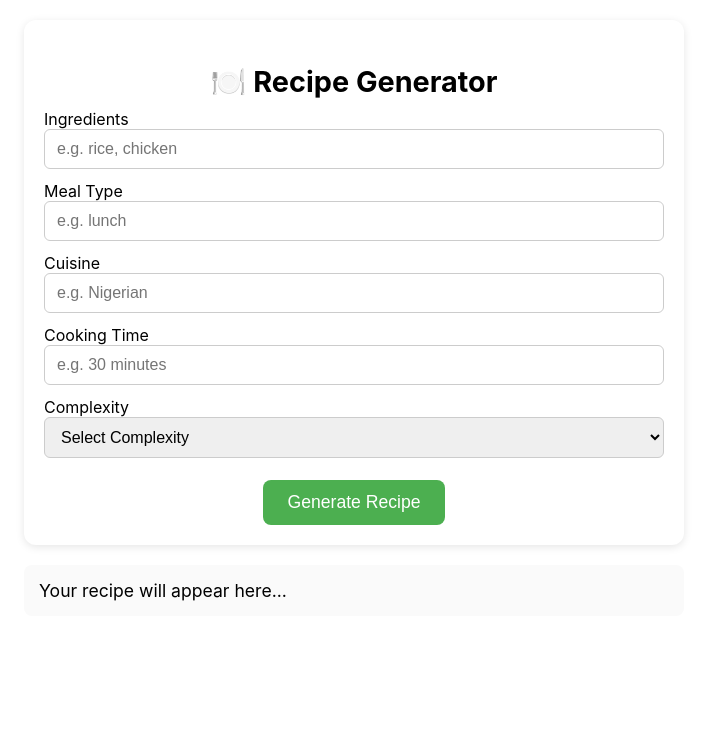
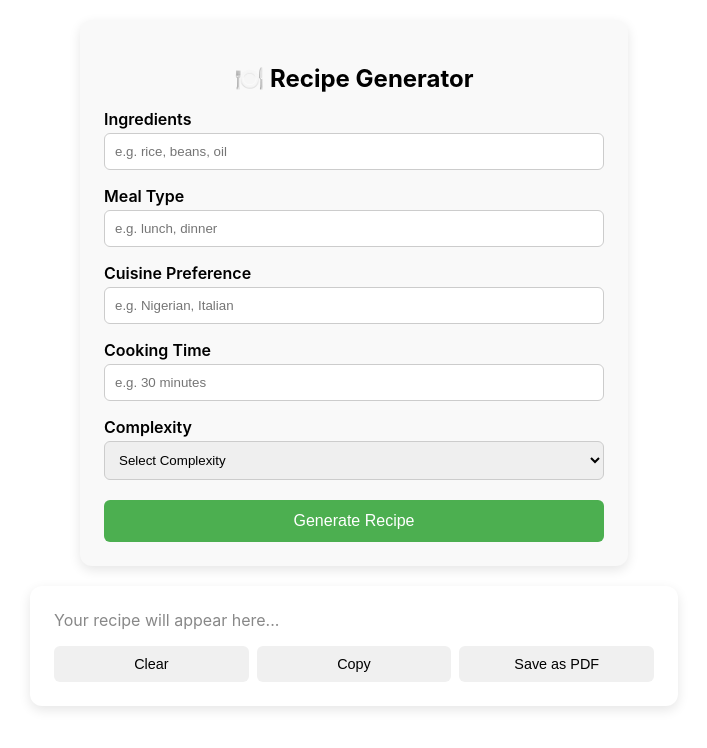
Before and after one commit to Enenche23/Recipe_Gen, a React (Create React App) app in the folder client/: page / in a window 1280 px wide. Shown: the top 748 px of the page, without its empty margins (286-993 px from the left). Built offline with nearby package versions, Linux system fonts and the light colour scheme.

Commit message:
updated for form elements

```diff
--- a/client/src/App.css
+++ b/client/src/App.css
@@ -1,100 +1,128 @@
-/* Apply box-sizing globally */
-*,
-*::before,
-*::after {
-  box-sizing: border-box;
-}
-
+/* Center everything nicely */
 .app-container {
-  max-width: 700px;
-  margin: 0 auto;
+  display: flex;
+  flex-direction: column;
+  align-items: center;
   padding: 20px;
 }
 
+/* Recipe card form container */
 .recipe-card {
-  background: #fff;
+  max-width: 500px;
+  width: 100%;
+  background: #f9f9f9;
+  padding: 24px;
   border-radius: 12px;
-  box-shadow: 0 2px 8px rgba(0,0,0,0.1);
-  padding: 20px;
-  width: 100%;
+  box-shadow: 0 4px 12px rgba(0,0,0,0.1);
+  margin-bottom: 20px;
 }
 
 .recipe-title {
   text-align: center;
-  font-size: 1.8em;
-  margin-bottom: 10px;
+  margin-bottom: 16px;
+  font-size: 1.5em;
+}
+
+/* Labels and inputs styling */
+label {
+  display: block;
+  margin: 8px 0 4px;
+  font-weight: 600;
 }
 
 .input-field {
   width: 100%;
-  padding: 10px 12px;
-  margin-bottom: 12px;
+  padding: 10px;
+  margin-bottom: 8px;
   border: 1px solid #ccc;
   border-radius: 6px;
-  font-size: 1em;
+  box-sizing: border-box;
 }
 
-.generate-container {
-  text-align: center;
-  margin-top: 10px;
-}
-
+/* Generate Recipe button */
 .generate-btn {
+  width: 100%;
   background-color: #4CAF50;
   color: white;
-  padding: 12px 24px;
+  padding: 12px;
   border: none;
-  border-radius: 8px;
+  border-radius: 6px;
+  font-size: 1em;
   cursor: pointer;
-  font-size: 1.1em;
-  transition: background-color 0.2s;
+  margin-top: 12px;
+  transition: background-color 0.3s ease;
 }
 
 .generate-btn:hover {
   background-color: #45a049;
 }
 
+/* Recipe output styling */
 .recipe-output {
-  white-space: pre-wrap;
-  margin-top: 20px;
-  font-size: 1.1em;
-  background: #fafafa;
-  border-radius: 8px;
-  padding: 15px;
+  max-width: 600px;
+  width: 100%;
+  background: #fff;
+  padding: 24px;
+  border-radius: 12px;
+  box-shadow: 0 4px 12px rgba(0,0,0,0.1);
+  word-wrap: break-word;
 }
 
+.placeholder-text {
+  color: #888;
+  text-align: center;
+}
+
+/* Bold text inside generated recipe */
 .bold-text {
   font-weight: bold;
-  font-size: 1.2em;
+  font-size: 1.1em;
   color: #2c3e50;
 }
 
+/* Action buttons container */
 .recipe-actions {
   display: flex;
   justify-content: center;
   margin-top: 16px;
+  gap: 8px;
   flex-wrap: wrap;
 }
 
+/* Individual action buttons */
 .action-btn {
-  margin: 6px;
-  background-color: #007BFF;
-  color: white;
-  padding: 10px 16px;
+  flex: 1 1 100px;
+  background-color: #f0f0f0;
   border: none;
+  padding: 10px 12px;
   border-radius: 6px;
   cursor: pointer;
-  font-size: 1em;
-  transition: background-color 0.2s;
+  transition: background-color 0.2s ease;
+  font-size: 0.9em;
 }
 
 .action-btn:hover {
-  background-color: #0056b3;
+  background-color: #ddd;
 }
 
+.action-btn:disabled {
+  opacity: 0.6;
+  cursor: not-allowed;
+}
+
+/* Make responsive */
 @media (max-width: 600px) {
-  .generate-btn, .action-btn {
-    width: 100%;
-    margin: 6px 0;
+  .recipe-card, .recipe-output {
+    padding: 16px;
+  }
+
+  .generate-btn {
+    font-size: 0.95em;
+    padding: 10px;
+  }
+
+  .action-btn {
+    flex: 1 1 80px;
+    padding: 8px 10px;
   }
 }
--- a/client/src/App.js
+++ b/client/src/App.js
@@ -1,6 +1,5 @@
 import './App.css';
-import React, { useRef, useState, useCallback, useEffect } from 'react';
-import html2pdf from 'html2pdf.js';
+import React, { useEffect, useRef, useState, useCallback } from 'react';
 
 const RecipeCard = ({ onSubmit }) => {
   const [ingredients, setIngredients] = useState('');
@@ -10,43 +9,66 @@ const RecipeCard = ({ onSubmit }) => {
   const [complexity, setComplexity] = useState('');
 
   const handleSubmit = () => {
-    const recipeData = {
-      ingredients: ingredients.trim(),
-      mealType,
-      cuisine,
-      cookingTime,
-      complexity,
-    };
-    console.log('Submitting:', recipeData);
-    onSubmit(recipeData);
+    const data = { ingredients, mealType, cuisine, cookingTime, complexity };
+    console.log('Submitting:', data);
+    onSubmit(data);
   };
 
   return (
-    <div className="recipe-card">
-      <h2 className="recipe-title">🍽️ Recipe Generator</h2>
+    <div className='recipe-card'>
+      <h2 className='recipe-title'>🍽️ Recipe Generator</h2>
+
       <label>Ingredients</label>
-      <input type="text" value={ingredients} onChange={(e) => setIngredients(e.target.value)} placeholder="e.g. rice, chicken" className="input-field" />
+      <input
+        className='input-field'
+        type='text'
+        placeholder='e.g. rice, beans, oil'
+        value={ingredients}
+        onChange={(e) => setIngredients(e.target.value)}
+      />
 
       <label>Meal Type</label>
-      <input type="text" value={mealType} onChange={(e) => setMealType(e.target.value)} placeholder="e.g. lunch" className="input-field" />
+      <input
+        className='input-field'
+        type='text'
+        placeholder='e.g. lunch, dinner'
+        value={mealType}
+        onChange={(e) => setMealType(e.target.value)}
+      />
 
-      <label>Cuisine</label>
-      <input type="text" value={cuisine} onChange={(e) => setCuisine(e.target.value)} placeholder="e.g. Nigerian" className="input-field" />
+      <label>Cuisine Preference</label>
+      <input
+        className='input-field'
+        type='text'
+        placeholder='e.g. Nigerian, Italian'
+        value={cuisine}
+        onChange={(e) => setCuisine(e.target.value)}
+      />
 
       <label>Cooking Time</label>
-      <input type="text" value={cookingTime} onChange={(e) => setCookingTime(e.target.value)} placeholder="e.g. 30 minutes" className="input-field" />
+      <input
+        className='input-field'
+        type='text'
+        placeholder='e.g. 30 minutes'
+        value={cookingTime}
+        onChange={(e) => setCookingTime(e.target.value)}
+      />
 
       <label>Complexity</label>
-      <select value={complexity} onChange={(e) => setComplexity(e.target.value)} className="input-field">
-        <option value="">Select Complexity</option>
-        <option value="Beginner">Beginner</option>
-        <option value="Intermediate">Intermediate</option>
-        <option value="Advanced">Advanced</option>
+      <select
+        className='input-field'
+        value={complexity}
+        onChange={(e) => setComplexity(e.target.value)}
+      >
+        <option value=''>Select Complexity</option>
+        <option value='Beginner'>Beginner</option>
+        <option value='Intermediate'>Intermediate</option>
+        <option value='Advanced'>Advanced</option>
       </select>
 
-      <div className="generate-container">
-        <button onClick={handleSubmit} className="generate-btn">Generate Recipe</button>
-      </div>
+      <button className='generate-btn' onClick={handleSubmit}>
+        Generate Recipe
+      </button>
     </div>
   );
 };
@@ -55,7 +77,6 @@ function App() {
   const [recipeData, setRecipeData] = useState(null);
   const [recipeText, setRecipeText] = useState('');
   const eventSourceRef = useRef(null);
-  const recipeRef = useRef(null);
 
   const closeEventStream = () => {
     if (eventSourceRef.current) {
@@ -66,6 +87,7 @@ function App() {
 
   const initializeEventStream = useCallback(() => {
     if (!recipeData) return;
+
     const queryParams = new URLSearchParams(recipeData).toString();
     const url = `https://recipe-backend-47av.onrender.com/recipeStream?${queryParams}`;
     console.log('Connecting to:', url);
@@ -74,10 +96,13 @@ function App() {
 
     eventSourceRef.current.onmessage = (event) => {
       const data = JSON.parse(event.data);
+
       if (data.action === 'close') {
         closeEventStream();
       } else if (data.action === 'chunk') {
-        setRecipeText((prev) => prev + data.chunk);
+        // Apply bold effect: detect words wrapped with **...** and replace with <strong>
+        const htmlChunk = data.chunk.replace(/\*\*(.*?)\*\*/g, '<span class="bold-text">$1</span>');
+        setRecipeText((prev) => prev + htmlChunk);
       }
     };
 
@@ -95,41 +120,35 @@ function App() {
     }
   }, [recipeData, initializeEventStream]);
 
-  const handleClear = () => setRecipeText('');
+  const onSubmit = (data) => setRecipeData(data);
 
-  const handleCopy = () => {
-    navigator.clipboard.writeText(recipeText);
-    alert('Recipe copied to clipboard!');
+  const clearRecipe = () => setRecipeText('');
+
+  const copyRecipe = () => {
+    const tempDiv = document.createElement('div');
+    tempDiv.innerHTML = recipeText;
+    const textContent = tempDiv.innerText;
+    navigator.clipboard.writeText(textContent);
   };
 
-  const handleSaveAsPDF = () => {
-    if (recipeRef.current) {
-      html2pdf().from(recipeRef.current).save('recipe.pdf');
-    }
+  const saveAsPDF = () => {
+    const printWindow = window.open('', '', 'width=800,height=600');
+    printWindow.document.write(`<html><head><title>Recipe</title></head><body>${recipeText}</body></html>`);
+    printWindow.document.close();
+    printWindow.print();
   };
 
-  const onSubmit = (data) => setRecipeData(data);
-
   return (
-    <div className="app-container">
+    <div className='app-container'>
       <RecipeCard onSubmit={onSubmit} />
-      <div className="recipe-output" ref={recipeRef}>
-        {recipeText
-          ? recipeText.split(/(\*\*.+?\*\*)/g).map((part, i) =>
-              part.startsWith('**') && part.endsWith('**')
-                ? <span key={i} className="bold-text">{part.slice(2, -2)}</span>
-                : <span key={i}>{part}</span>
-            )
-          : <span className="placeholder-text">Your recipe will appear here...</span>}
+      <div className='recipe-output'>
+        <div dangerouslySetInnerHTML={{ __html: recipeText || "<span class='placeholder-text'>Your recipe will appear here...</span>" }} />
+        <div className='recipe-actions'>
+          <button className='action-btn' onClick={clearRecipe}>Clear</button>
+          <button className='action-btn' onClick={copyRecipe}>Copy</button>
+          <button className='action-btn' onClick={saveAsPDF}>Save as PDF</button>
+        </div>
       </div>
-
-      {recipeText && (
-        <div className="recipe-actions">
-          <button className="action-btn" onClick={handleClear}>Clear</button>
-          <button className="action-btn" onClick={handleCopy}>Copy</button>
-          <button className="action-btn" onClick={handleSaveAsPDF}>Save as PDF</button>
-        </div>
-      )}
     </div>
   );
 }
```
